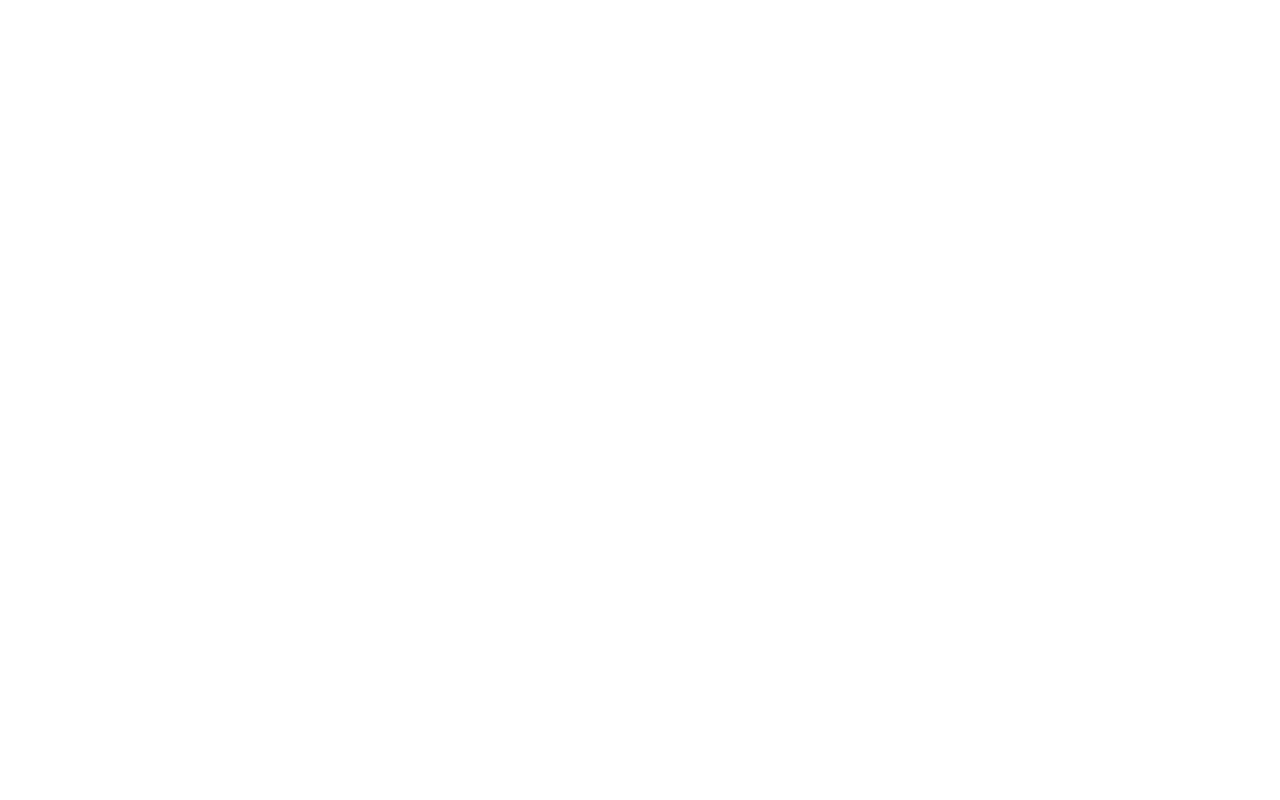
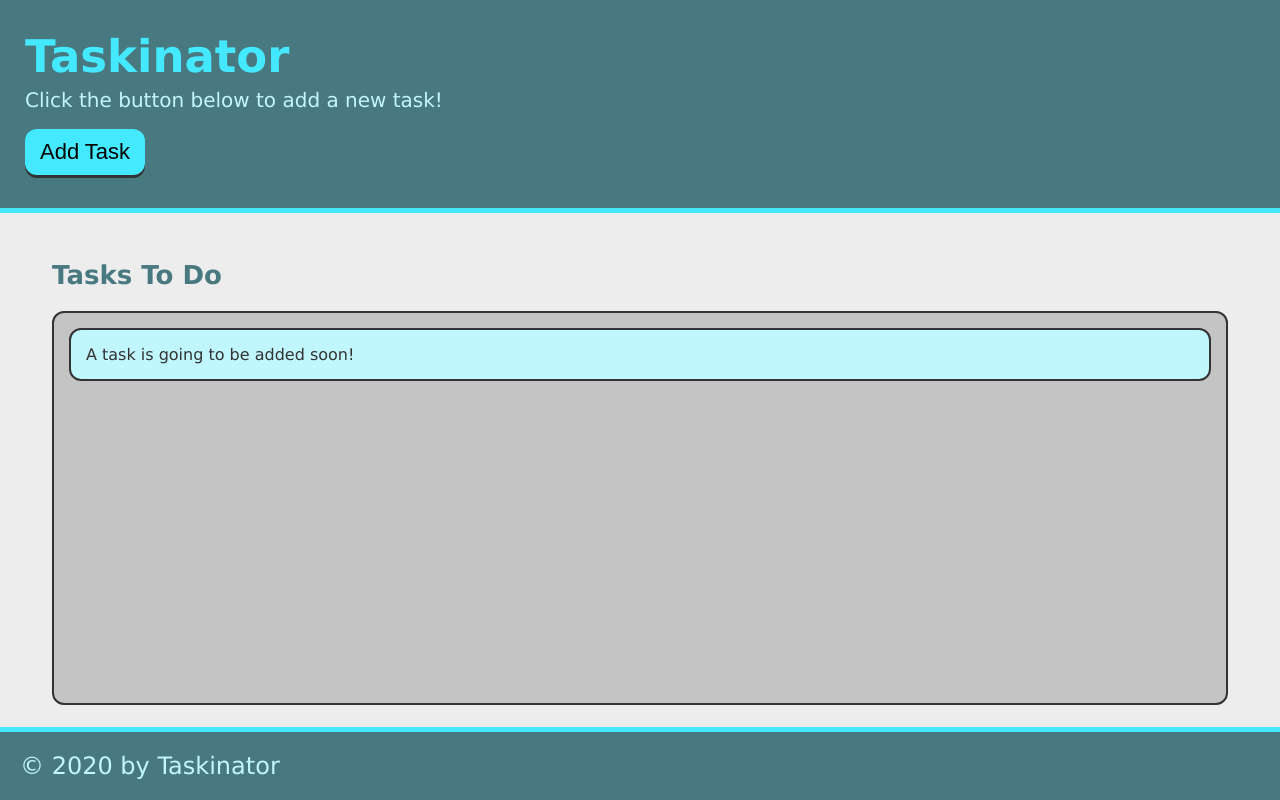
Before and after one commit to vanessamald/taskinator, a plain HTML site: page index.html in a window 1280 px wide. Drawn offline with Linux system fonts and the light colour scheme.

Commit message:
initial setup

```diff
--- a/index.html
+++ b/index.html
@@ -4,9 +4,30 @@
     <meta charset="UTF-8">
     <meta http-equiv="X-UA-Compatible" content="IE=edge">
     <meta name="viewport" content="width=device-width, initial-scale=1.0">
-    <title>Document</title>
+    <title>Taskinator</title>
+    <link rel="stylesheet" href="./assets/css/style.css">
 </head>
 <body>
+    <header>
+        <h1 class="page-title">Taskinator</h1>
+        <p>Click the button below to add a new task!</p>
+        <button class="btn" > Add Task</button>
+    </header>
 
+
+
+    <main class="page-content">
+        <section class="task-list-wrapper">
+            <h2 class="list-title">Tasks To Do</h2>
+            <ul class="task-list">
+                <li class="task-item">A task is going to be added soon!</li>
+            </ul>
+        </section>
+
+    </main>
+    <footer>
+        &copy; 2020 by Taskinator
+    </footer>
+    <script src="./assets/js/script.js"></script>
 </body>
 </html>
```
